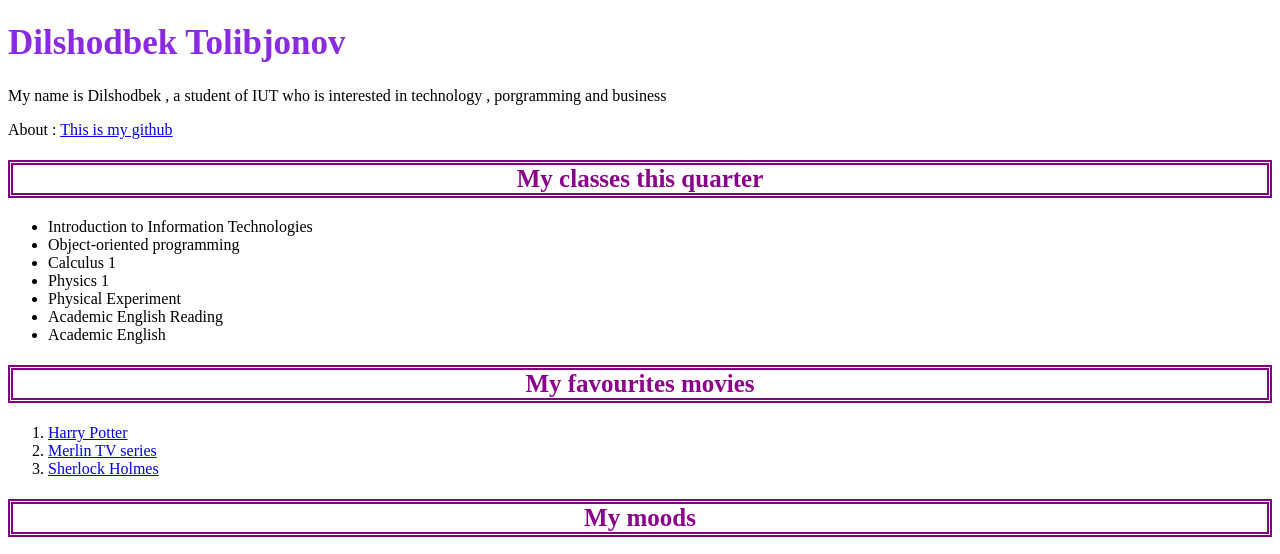
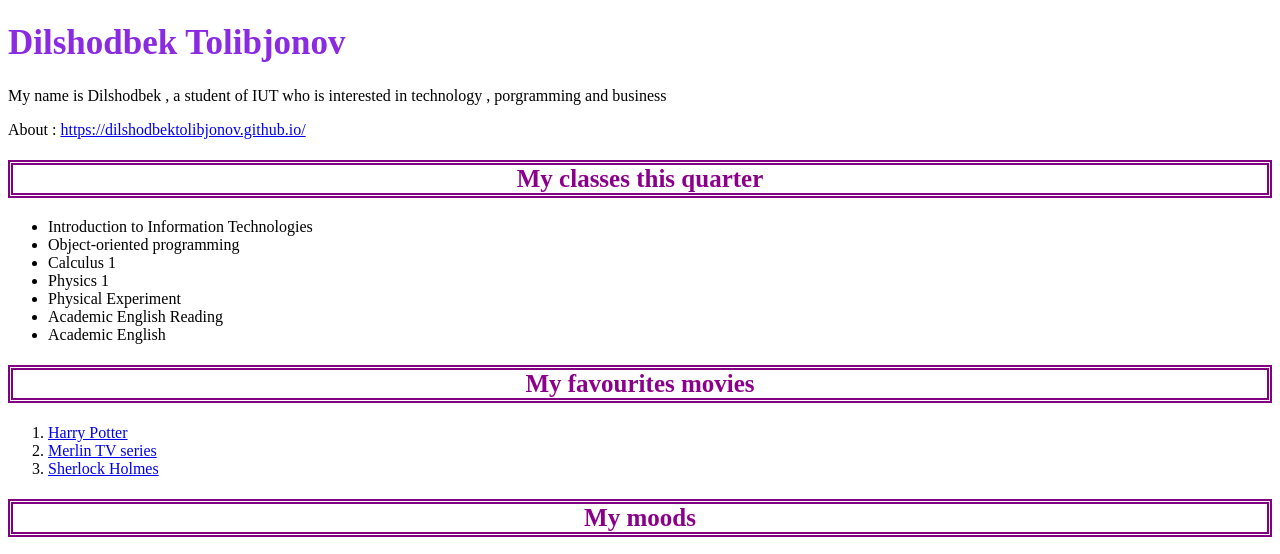
Before and after one commit to DilshodbekTolibjonov/DilshodbekTolibjonov.github.io, a plain HTML site: page index.html in a window 1280 px wide. Shown: the top 554 px of the page. Drawn offline with Linux system fonts and the light colour scheme.

Commit message:
havola yangilandi

```diff
--- a/index.html
+++ b/index.html
@@ -10,7 +10,7 @@
         <h1> Dilshodbek Tolibjonov</h1>
         <p> My name is Dilshodbek , a student of IUT who is interested in technology , porgramming and business</p>
         <p> About :
-            <a href="https://dilshodbektolibjonov.github.io/"  >This is my github </a>
+            <a href="https://dilshodbektolibjonov.github.io/" >https://dilshodbektolibjonov.github.io/</a>
         </p>
         <h2> My classes this quarter </h2>
         <ul>
```
